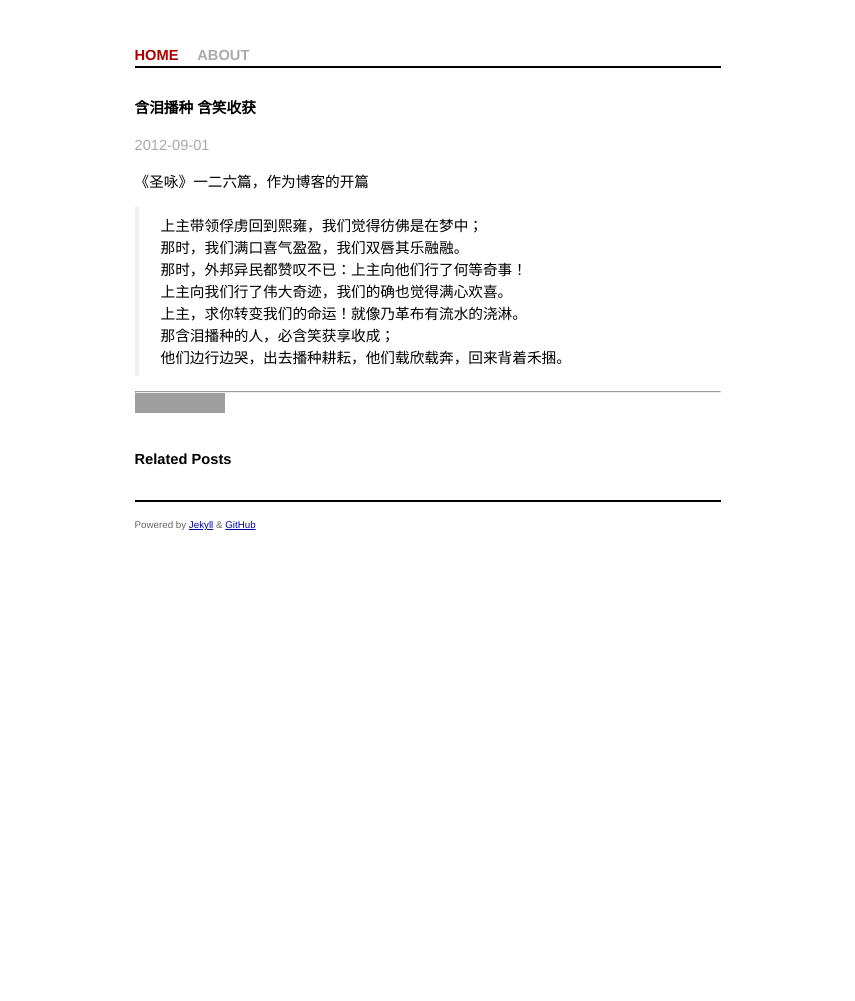
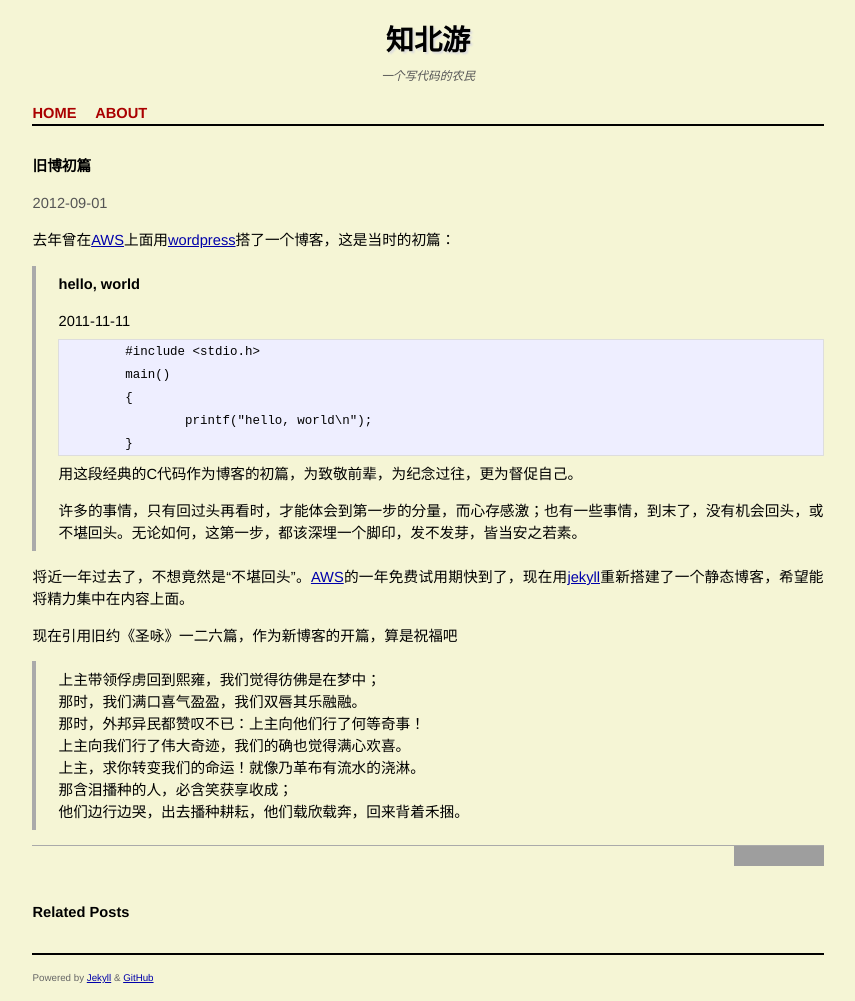
Before and after one commit to yanghuashuai/jekyll_zby, a Jekyll site: the page built from _posts/2012-09-01-way-truth-life.md, in a window 1280 px wide. Shown: the whole page, without its empty margins (212-1067 px from the left). Built offline with Jekyll 4.4.1, drawn with Linux system fonts in a browser that asks for light colours; Markdown is read by kramdown in place of the engine named in the settings; before the commit the page ends 944 px from its top, so only the background shows below that; grey boxes are pictures that could not be loaded.

Commit message:
* First stable edition

```diff
--- a/_layouts/default.html
+++ b/_layouts/default.html
@@ -14,15 +14,23 @@
 </head>
 <body>
 	<div class="site">
+		<div class="header">
+			<h1>
+				<a href="/">知北游</a>
+			</h1>
+			<div class="description">
+				一个写代码的农民
+			</div>
+		</div>
 		<div class="title">
-		<a href="/">HOME</a>
-		<a class="extra" href="/about.html">ABOUT</a>
+			<a href="/">HOME</a>
+			<a class="extra" href="/about.html">ABOUT</a>
 		</div>
 
 		{{ content }}
 
 		<div class="footer">
-			<p><small>Powered by <a href="https://github.com/mojombo/jekyll">Jekyll</a> & <a href="http://pages.github.com">GitHub</a></small></p>
+			<p><small>Powered by <a href="https://github.com/mojombo/jekyll" target="_blank">Jekyll</a> & <a href="http://pages.github.com" target="_blank">GitHub</a></small></p>
 		</div>
 	</div>
 </body>
--- a/_layouts/post.html
+++ b/_layouts/post.html
@@ -3,7 +3,9 @@ layout: default
 ---
 <div id="post">
 {{ content }}
-<a rel="license" href="http://creativecommons.org/licenses/by-nc-sa/3.0/cn/"><img alt="Creative Commons License" style="border-width:0" src="http://i.creativecommons.org/l/by-nc-sa/3.0/us/80x15.png" /></a>
+	<div class="ccl">
+		<a rel="license" href="http://creativecommons.org/licenses/by-nc-sa/3.0/cn/"><img alt="Creative Commons License" style="border-width:0" src="http://i.creativecommons.org/l/by-nc-sa/3.0/us/80x15.png" target="_blank"/></a>
+	</div>
 </div>
 
 <div id="related">
--- a/_posts/2012-09-01-way-truth-life.md
+++ b/_posts/2012-09-01-way-truth-life.md
@@ -1,6 +1,6 @@
 ---
 layout: post
-title: 含泪播种 含笑收获
+title: 旧博初篇
 ---
 
 {{ page.title }}
@@ -8,8 +8,24 @@ title: 含泪播种 含笑收获
 
 <p class="meta">2012-09-01</p>
 
-《圣咏》一二六篇，作为博客的开篇
+去年曾在<a href="http://aws.amazon.com" target="_blank">AWS</a>上面用[wordpress](http://www.wordpress.org)搭了一个博客，这是当时的初篇：
+>**hello, world**
+>
+>2011-11-11
+>
+>		#include <stdio.h>
+>		main()
+>		{
+>			printf("hello, world\n");
+>		}
+>
+>用这段经典的C代码作为博客的初篇，为致敬前辈，为纪念过往，更为督促自己。
+>
+>许多的事情，只有回过头再看时，才能体会到第一步的分量，而心存感激；也有一些事情，到末了，没有机会回头，或不堪回头。无论如何，这第一步，都该深埋一个脚印，发不发芽，皆当安之若素。
 
+将近一年过去了，不想竟然是“不堪回头”。[AWS](http://aws.amazon.com)的一年免费试用期快到了，现在用[jekyll](http://www.jekyllrb.com)重新搭建了一个静态博客，希望能将精力集中在内容上面。
+
+现在引用旧约《圣咏》一二六篇，作为新博客的开篇，算是祝福吧
 > 上主带领俘虏回到熙雍，我们觉得彷佛是在梦中；
 那时，我们满口喜气盈盈，我们双唇其乐融融。
 那时，外邦异民都赞叹不已：上主向他们行了何等奇事！
@@ -17,5 +33,3 @@ title: 含泪播种 含笑收获
 上主，求你转变我们的命运！就像乃革布有流水的浇淋。
 那含泪播种的人，必含笑获享收成；
 他们边行边哭，出去播种耕耘，他们载欣载奔，回来背着禾捆。
-
----
--- a/css/screen.css
+++ b/css/screen.css
@@ -16,7 +16,7 @@ html, body {
 }
 
 body {
-  background-color: white;
+  background-color: #F5F5D5;
   font: 13.34px helvetica, arial, clean, sans-serif;
   *font-size: small;
   text-align: center;
@@ -51,7 +51,7 @@ table {
   font: 100%;
 }
 
-blockquote{display:block;text-align:justify;border-left:4px solid #eeeeee;}
+blockquote{display:block;text-align:justify;border-left:4px solid #aaa;}
 blockquote{margin:1em 0em;padding-left:1.5em;}
 blockquote p{margin:0;padding:.5em 0;}
 
@@ -71,7 +71,7 @@ ul.posts {
   }
 
   ul.posts span {
-    color: #aaa;
+    color: #111;
     font-family: Monaco, "Courier New", monospace;
     font-size: 80%;
   }
@@ -85,9 +85,35 @@ ul.posts {
 .site {
   font-size: 110%;
   text-align: justify;
-  width: 40em;
-  margin: 3em auto 2em auto;
+  width: 61.8%;
+  min-width: 640px;
+  max-width: 960px;
+  margin: 2em auto 2em auto;
   line-height: 1.5em;
+}
+
+.header {
+	text-align: center;
+ 	margin: 1em auto 1em auto;
+}
+
+.header h1 {
+	font-size: 192%;
+	margin-bottom: 0.5em;
+	text-shadow:2px 2px 2px #ddd;
+	color: #000;
+}
+
+.header a {
+	text-decoration: none;
+	color: #000
+}
+
+.header .description {
+	font-size: 80%;
+	text-align: center;
+	font-style: italic;
+	color: #555;
 }
 
 .title {
@@ -107,7 +133,7 @@ ul.posts {
   }
 
   .site .title a.extra {
-    color: #aaa;
+    color: #a00;
     text-decoration: none;
     margin-left: 1em;
   }
@@ -117,7 +143,7 @@ ul.posts {
   }
 
   .site .meta {
-    color: #aaa;
+    color: #555;
   }
 
   .site .footer {
@@ -141,10 +167,6 @@ ul.posts {
    	margin-top: 1.1em;
     margin-right: -.2em;
     float: right;
-    }
-
-      .site .footer .rss img {
-        border: 0;
    }
 
 /*****************************************************************************/
@@ -197,6 +219,12 @@ ul.posts {
   margin-top: 2em;
 }
 
+.ccl {
+	margin-top: 1em;
+	border-top: 1px solid #aaa;
+  	text-align: right;
+}
+
   #related h2 {
     margin-bottom: 1em;
   }
--- a/index.html
+++ b/index.html
@@ -10,9 +10,4 @@ title: 知北游
       <li><span>{{ post.date | date_to_string }}</span> &raquo; <a href="{{ post.url }}">{{ post.title }}</a></li>
     {% endfor %}
   </ul>
-
-  <h1>感兴趣的技术</h1>
-  <ul class="posts">
-    <li><a href="http://www.mongodb.org" target="_blank">mongoDB:</a> A scalable, high-performance, open source NoSQL database. </li>
-   </ul>
 </div>
```
Also changed, not shown: about.html (+14 -1 lines). Lines whose indentation alone changed are shown as unchanged.
